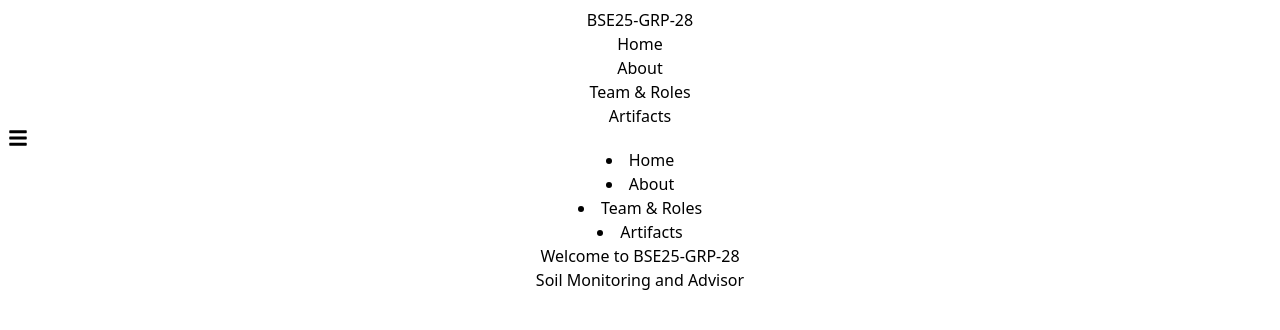
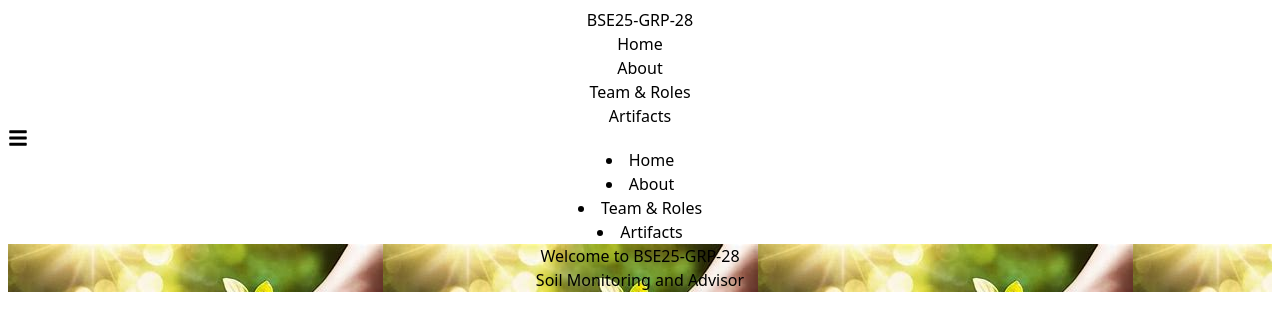
Before and after one commit to HarrisonMoses/Social-Med, a React (Vite) app: page / in a window 1280 px wide. Shown: the top 330 px of the page. Built offline with nearby package versions, Linux system fonts and the light colour scheme.

Commit message:
Fix: Back-ground

```diff
--- a/src/index.css
+++ b/src/index.css
@@ -1,3 +1,4 @@
+
 @tailwind base;
 @tailwind components;
 @tailwind utilities;
@@ -6,3 +7,6 @@
 .gradient_bg{
     @apply bg-gradient-to-r from-green-500 via-amber-400 to-red-600 text-transparent bg-clip-text;
 }
+.bg_image{
+  @apply bg-[url("./assets/soil.jpeg")] ;
+}
--- a/src/pages/HomePage.jsx
+++ b/src/pages/HomePage.jsx
@@ -7,7 +7,7 @@ const HomePage = () => {
 
       <Nav />
       </div>
-      <div className="bg-[url('./soil.jpeg')] bg-cover h-screen rounded-b-sm over-flow relative">
+      <div className="bg_image bg-cover h-screen rounded-b-sm over-flow relative">
         <div className="backdrop-blur-xl bg-black bg-opacity-10 h-full flex flex-col justify-center items-center ">
           <h1 className="text-5xl text-white font-sans text-center pt-24 pr-2">
             Welcome to BSE25-GRP-28
```
Also changed, not shown: src/assets/soil.jpeg (renamed from public/soil.jpeg).
